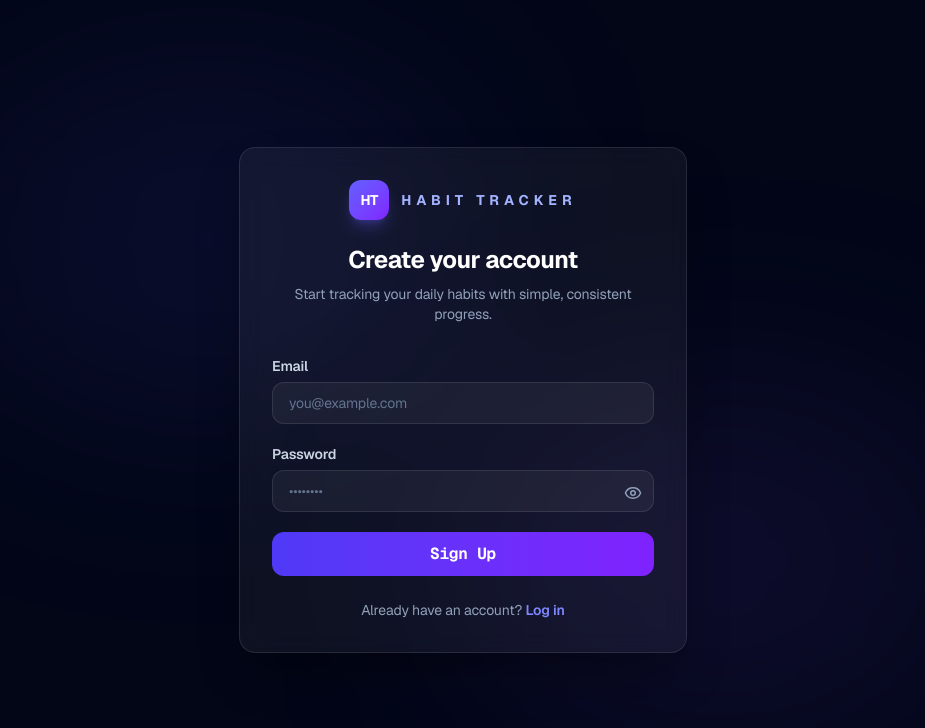
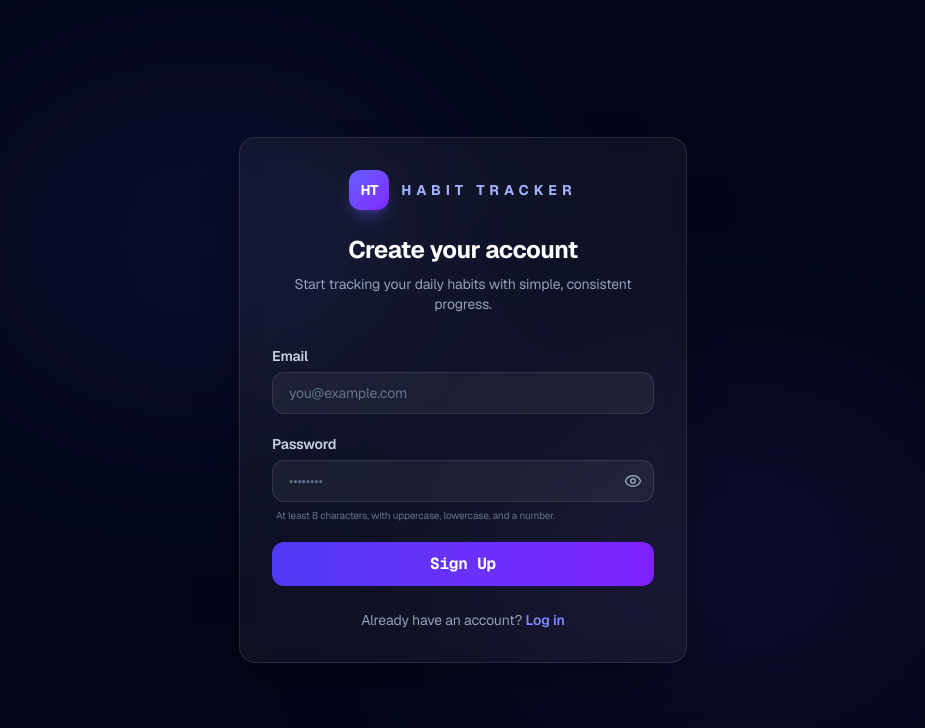
Before and after one commit to Meet-hybrid/Habit-Tracker, a Next.js app: page /signup in a window 1280 px wide. Shown: the top 728 px of the page, without its empty margins (177-1102 px from the left). Built offline with nearby package versions, Linux system fonts and the light colour scheme; a web font is replaced by a local one.

Commit message:
docs: add visual notice for password requirements to signup form

```diff
--- a/src/components/auth/SignupForm.tsx
+++ b/src/components/auth/SignupForm.tsx
@@ -55,10 +55,11 @@
         />
       </div>
 
-      <div className="relative flex flex-col gap-1.5">
+      <div className="flex flex-col gap-1.5">
         <label htmlFor="auth-signup-password" className="text-sm font-semibold text-slate-300">
           Password
         </label>
+        <div className="relative">
           <input
             id="auth-signup-password"
             data-testid="auth-signup-password"
@@ -66,17 +67,21 @@
             value={password}
             onChange={(e) => setPassword(e.target.value)}
             placeholder="••••••••"
-          className="rounded-xl border border-white/10 bg-white/5 px-4 py-2.5 pr-10 text-sm text-white placeholder-slate-500 outline-none focus:border-indigo-500 focus:ring-2 focus:ring-indigo-500/20 transition-all"
+            className="w-full rounded-xl border border-white/10 bg-white/5 px-4 py-2.5 pr-10 text-sm text-white placeholder-slate-500 outline-none focus:border-indigo-500 focus:ring-2 focus:ring-indigo-500/20 transition-all"
           />
 
           <button
             type="button"
             aria-label={showPassword ? "Hide password" : "Show password"}
             onClick={() => setShowPassword((prev) => !prev)}
-          className="absolute right-3 bottom-2.5 text-slate-400 hover:text-slate-200 cursor-pointer transition-colors"
+            className="absolute right-3 top-1/2 -translate-y-1/2 text-slate-400 hover:text-slate-200 cursor-pointer transition-colors"
           >
             {showPassword ? <EyeOff size={18} /> : <Eye size={18} />}
           </button>
+        </div>
+        <p className="text-[10px] text-slate-500 leading-tight px-1 mt-0.5">
+          At least 8 characters, with uppercase, lowercase, and a number.
+        </p>
       </div>
 
       {error && (
```
Lines whose indentation alone changed are shown as unchanged.
